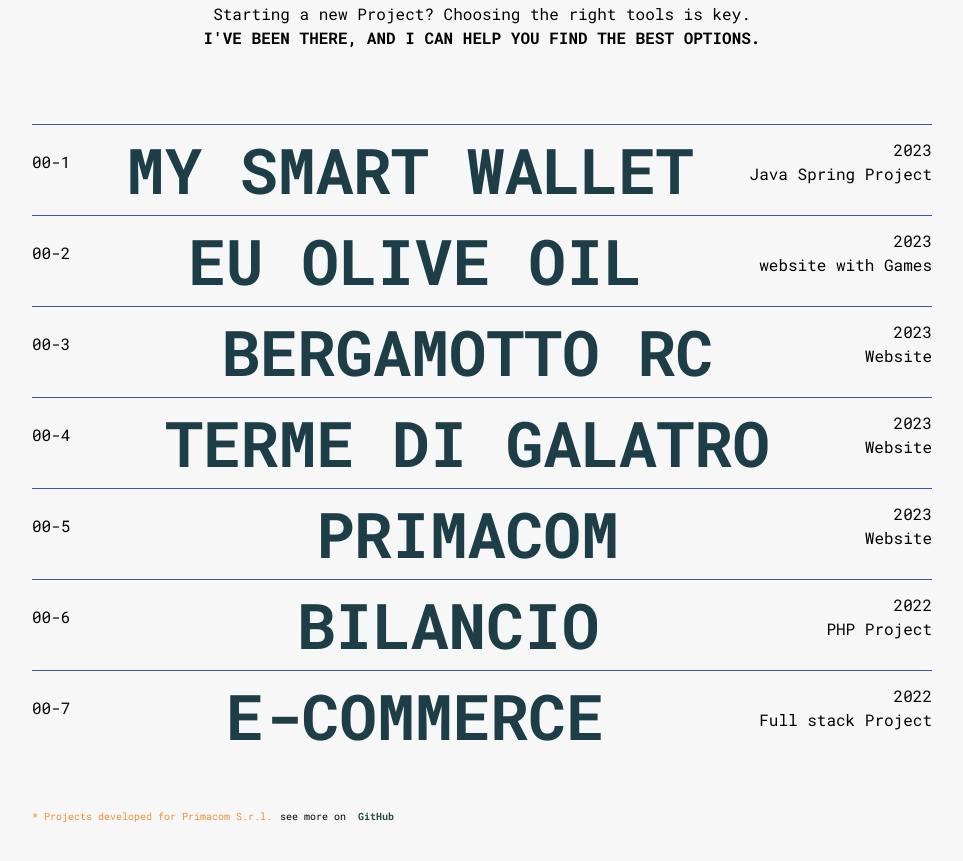
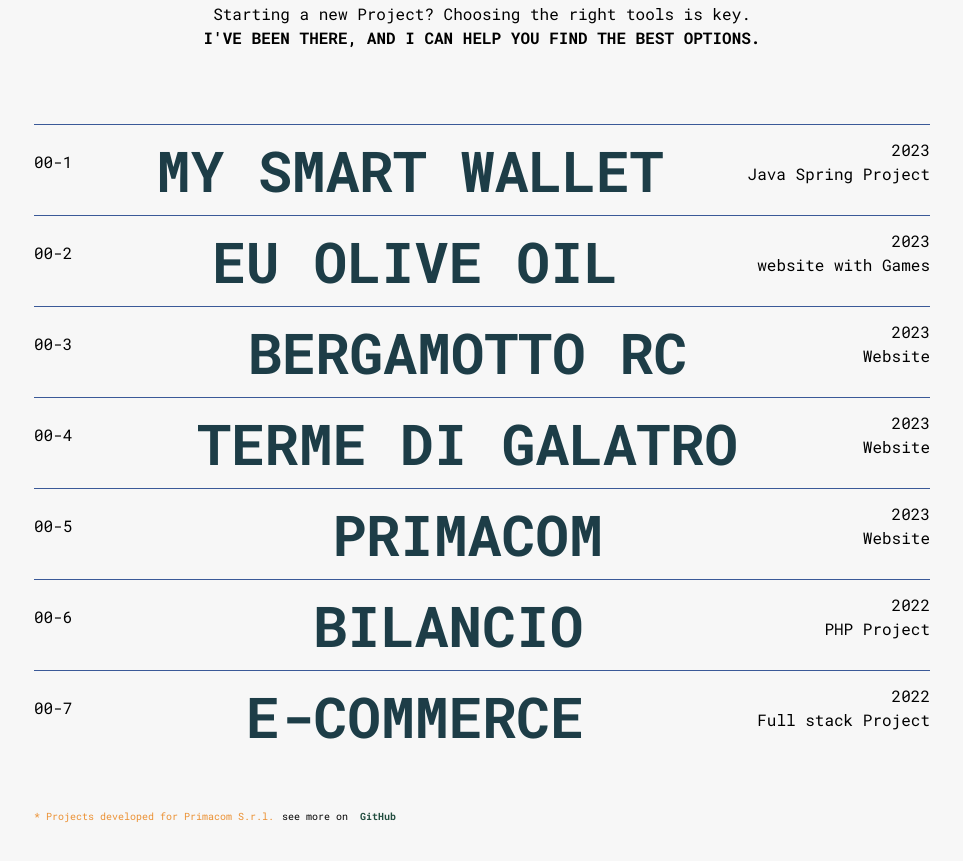
Before and after one commit to foferys/my-react-portfolio, a React (Vite) app: page / in a window 1280 px wide. Shown: the part 2560-3421 px from the top of the page, without its empty margins (158-1121 px from the left). Built offline with nearby package versions, Linux system fonts and the light colour scheme.

Commit message:
sistemazione larghezze css per ridimensionameto finestra e mobile

```diff
--- a/src/App.css
+++ b/src/App.css
@@ -282,7 +282,7 @@
   display: flex;
   z-index: 1;
   justify-content: center;
-  width: 100%;
+  width: 100lvw;
   height: 100vh;
   align-items: center;
 }
@@ -294,7 +294,7 @@
   justify-content: center;
   align-items: center;
   top: 0;
-  width: 700px;
+  width: 60lvw;
   text-align: center;
   position: fixed;
   transform: scale(1);
@@ -376,7 +376,7 @@
 
 .panel {
   height: auto;
-  width: 100%;
+  width: 100lvw;
   background-color: #f7f7f7;
   position: relative;
   z-index: 2;
@@ -1266,7 +1266,7 @@
 }
 
 .textAndImg{
-  width: 900px;
+  width: 70lvw;
   border-top: 1px, solid #fff;
   position: relative;
 }
@@ -1300,7 +1300,7 @@
   color: #1d3d47;
   text-decoration: none;
   text-transform: uppercase;
-  font-size: 63px;
+  font-size: 4.4lvw;
   text-align: left;
   font-weight: 900;
   line-height: 62px;
```
